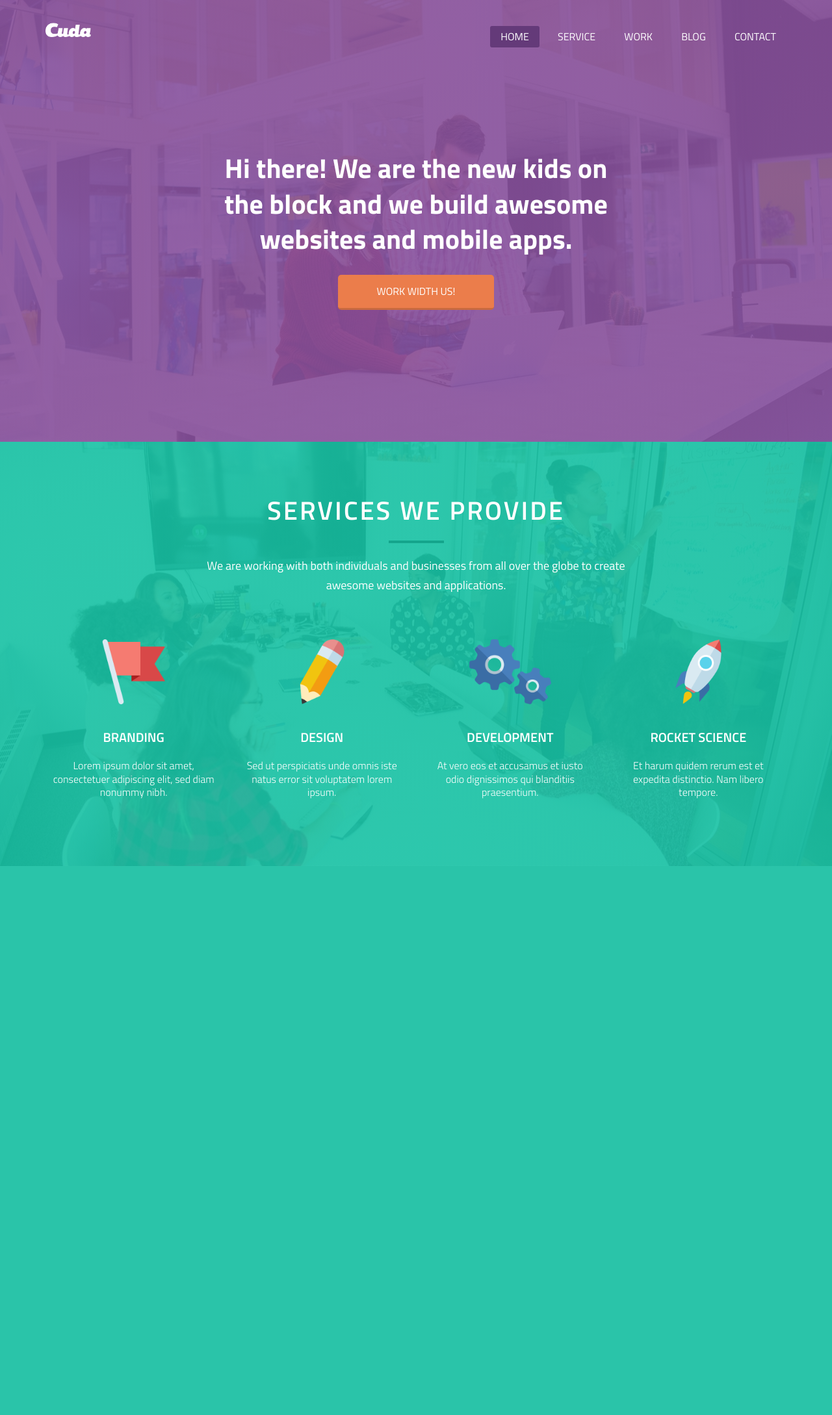
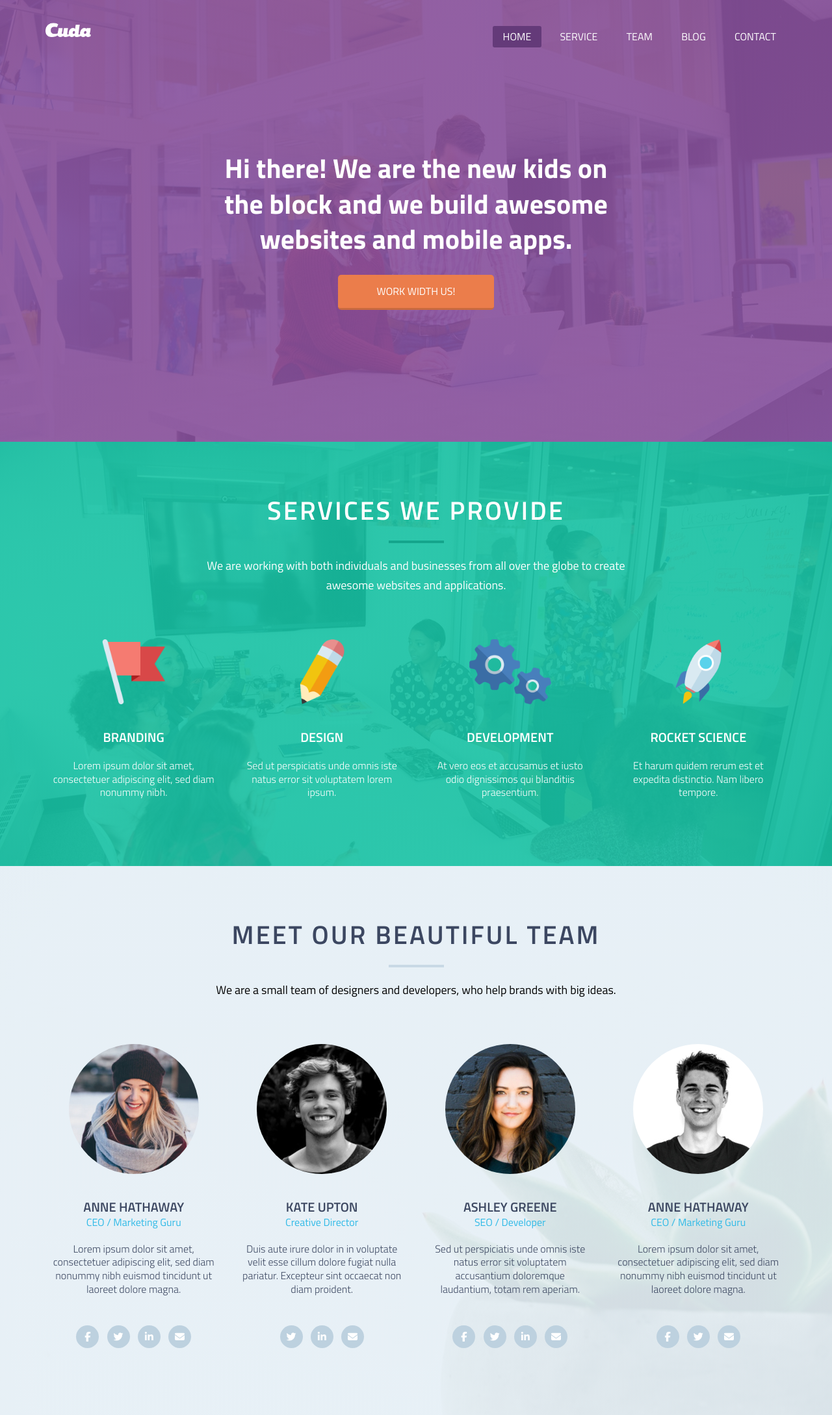
Before and after one commit to bpinazmul18/CUDA, a PHP site: page / in a window 1280 px wide. Shown: the whole page at 65% size. Before the commit the page ends 1333 px from the top, so only its background shows below. Run offline with PHP 8.4, Linux system fonts and the light colour scheme; some libraries are stand-ins or nearby versions.

Commit message:
add team-section

```diff
--- a/index.html
+++ b/index.html
@@ -8,6 +8,9 @@
     <!-- GOOGLE FONTS -->
     <link href="https://fonts.googleapis.com/css2?family=Titillium+Web:wght@300;400;600;700&display=swap" rel="stylesheet">
     <!-- VENDORS CSS -->
+    <!-- JS FONT AWESOME -->
+    <script src="https://kit.fontawesome.com/e8c569ef19.js" crossorigin="anonymous"></script>
+    <!-- JS SCRIPT -->
     <link rel="stylesheet" href="vendors/css/normalize.css">
     <link rel="stylesheet" href="vendors/css/grid.css">
     <!-- RESORCES CSS-->
@@ -26,7 +29,7 @@
                 <ul class="main-nav">
                     <li class="active"><a href="#">home</a></li>
                     <li><a href="#service">service</a></li>
-                    <li><a href="#">work</a></li>
+                    <li><a href="#team">team</a></li>
                     <li><a href="#">blog</a></li>
                     <li><a href="#">contact</a></li>
                 </ul>
@@ -47,7 +50,7 @@
     <section class="services-section clearfix" id="service">
         <div class="row">
             <h2>SERVICES WE PROVIDE</h2>
-            <p class="littel-description">
+            <p class="little-description">
                 We are working with both individuals and businesses from all over the globe to create awesome websites and applications.</p>
         </div>
         <div class="row">
@@ -75,10 +78,78 @@
     </section>
 
     <!-- END SERVICES SECTION -->
+    <!-- START TEAM SECTION -->
 
-    <!-- JS FONT AWESOME -->
-    <script src="https://kit.fontawesome.com/e8c569ef19.js" crossorigin="anonymous"></script>
-    <!-- JS SCRIPT -->
+    <section class="team-section clearfix" id="team">
+        <div class="row">
+            <h2>MEET OUR BEAUTIFUL TEAM</h2>
+            <p class="little-description">We are a small team of designers and developers, who help brands with big ideas.</p>
+        </div>
+        <div class="row">
+            <div class="col span_1_of_4 box">
+                <img src="resoursces/img/1.jpg" alt="ANNE HATHAWAY" class="team-member">
+                <h3>ANNE HATHAWAY</h3>
+                <span class="role">CEO / Marketing Guru</span>
+                <p>Lorem ipsum dolor sit amet,
+                    consectetuer adipiscing elit, sed diam nonummy nibh euismod tincidunt ut laoreet dolore magna.
+                </p>
+                <div class="social-link">
+                    <ul>
+                        <li><a href="#"><i class="fab fa-facebook-f"></i></a></li>
+                        <li><a href="#"><i class="fab fa-twitter"></i></a></li>
+                        <li><a href="#"><i class="fab fa-linkedin-in"></i></a></li>
+                        <li><a href="#"><i class="fas fa-envelope"></i></a></li>
+                    </ul>
+                </div>
+            </div>
+            <div class="col span_1_of_4 box">
+                <img src="resoursces/img/2.jpg" alt="Kate Upton" class="team-member">
+                <h3>Kate Upton</h3>
+                <span class="role">Creative Director</span>
+                <p>Duis aute irure dolor in in voluptate velit esse cillum dolore fugiat nulla pariatur. Excepteur sint occaecat non diam proident.
+                </p>
+                <div class="social-link">
+                    <ul>
+                        <li><a href="#"><i class="fab fa-twitter"></i></a></li>
+                        <li><a href="#"><i class="fab fa-linkedin-in"></i></a></li>
+                        <li><a href="#"><i class="fas fa-envelope"></i></a></li>
+                    </ul>
+                </div>
+            </div>
+            <div class="col span_1_of_4 box">
+                <img src="resoursces/img/3.jpg" alt="Ashley Greene" class="team-member">
+                <h3>Ashley Greene</h3>
+                <span class="role">SEO / Developer</span>
+                <p>Sed ut perspiciatis unde omnis iste natus error sit voluptatem accusantium doloremque laudantium, totam rem aperiam.
+                </p>
+                <div class="social-link">
+                    <ul>
+                        <li><a href="#"><i class="fab fa-facebook-f"></i></a></li>
+                        <li><a href="#"><i class="fab fa-twitter"></i></a></li>
+                        <li><a href="#"><i class="fab fa-linkedin-in"></i></a></li>
+                        <li><a href="#"><i class="fas fa-envelope"></i></a></li>
+                    </ul>
+                </div>
+            </div>
+            <div class="col span_1_of_4 box">
+                <img src="resoursces/img/4.jpg" alt="ANNE HATHAWAY" class="team-member">
+                <h3>ANNE HATHAWAY</h3>
+                <span class="role">CEO / Marketing Guru</span>
+                <p>Lorem ipsum dolor sit amet,
+                    consectetuer adipiscing elit, sed diam nonummy nibh euismod tincidunt ut laoreet dolore magna.
+                </p>
+                <div class="social-link">
+                    <ul>
+                        <li><a href="#"><i class="fab fa-facebook-f"></i></a></li>
+                        <li><a href="#"><i class="fab fa-twitter"></i></a></li>
+                        <li><a href="#"><i class="fas fa-envelope"></i></a></li>
+                    </ul>
+                </div>
+            </div>
+        </div>
+    </section>
+
+    <!-- END TEAM SECTION -->
     <script src="vendors/js/html5shiv.min.js"></script>
     <script src="vendors/js/respond.min.js"></script>
     <script src="vendors/js/selectivizr-min.js"></script>
--- a/resoursces/css/style.css
+++ b/resoursces/css/style.css
@@ -87,11 +87,12 @@ h3{
     font-size: 2rem;
     text-transform: uppercase;
     font-weight: 600;
+    color: #fff;
 }
 
 /*PARAGRAPH*/
 
-.littel-description{
+.little-description{
     font-size: 1.8rem;
     width: 60%;
     margin-left: 20%;
@@ -106,6 +107,7 @@ h3{
     font-size: 1.6rem;
     font-weight: 300;
     margin-top: 2rem;
+    color: #fff;
 }
 /* ============================================== */
 /***** HEADER SECTION *****/
@@ -189,7 +191,7 @@ header{
     background: linear-gradient(rgba(23, 194, 164, 0.9), rgba(23, 194, 164, 0.9)), url("img/services-bg.jpg");
     background-repeat: no-repeat;
     background-size: cover;
-    background-position: center center;
+    background-position: center top;
 }
 .services-section h2::after{
     background: #14a58c;
@@ -199,3 +201,80 @@ header{
     margin-top: 4.5rem;
     margin-bottom: 3.5rem;
 }
+
+/* ============================================== */
+/***** TEAM SECTION *****/
+/* ============================================== */
+.team-section{
+    background: linear-gradient(rgba(231, 241, 248, 0.9),rgba(231, 241, 248, 0.9)) ,url("img/team-bg.jpg");
+    background-repeat: no-repeat;
+    background-size: cover;
+    background-position: center top;
+    background-attachment: fixed;
+    text-align: center;
+}
+
+.team-section h2{
+    color: #3c4761;
+}
+
+.team-section h2::after{
+    background: #c8d9e5;
+}
+
+.team-member{
+    margin-top: 4.5rem;
+    margin-bottom: 3.5rem;
+    height: 20rem;
+    width: 20rem;
+    border-radius: 50%;
+}
+
+.team-section h3{
+    color: #3c4761;
+}
+
+.role{
+    color: #30bae7;
+    font-size: 1.6rem;
+    text-transform: capitalize;
+    margin-top: .5rem;
+}
+
+.team-section .box p{
+    color: #3c4761;
+}
+
+.social-link{
+    margin-top: 4.5rem;
+}
+
+.social-link ul li{
+    display: inline-block;
+    margin: 0 .5rem;
+}
+/**
+.social-link ul li a:link, .social-link ul li i{
+    color: #fff;
+}
+*/
+
+.social-link ul li a i{
+    color: #fff;
+}
+
+.social-link ul li a:link i::before {
+    background: #bdd1df;
+    width: 1.5rem;
+    height: 1.5rem;
+    padding: 1rem;
+    display: block;
+    font-size: 1.5rem;
+    border-radius: 50%;
+    transition: .8s;
+}
+
+.social-link ul li a:hover i::before {
+    background: #393939;
+    transform: rotate(360deg);
+}
```
